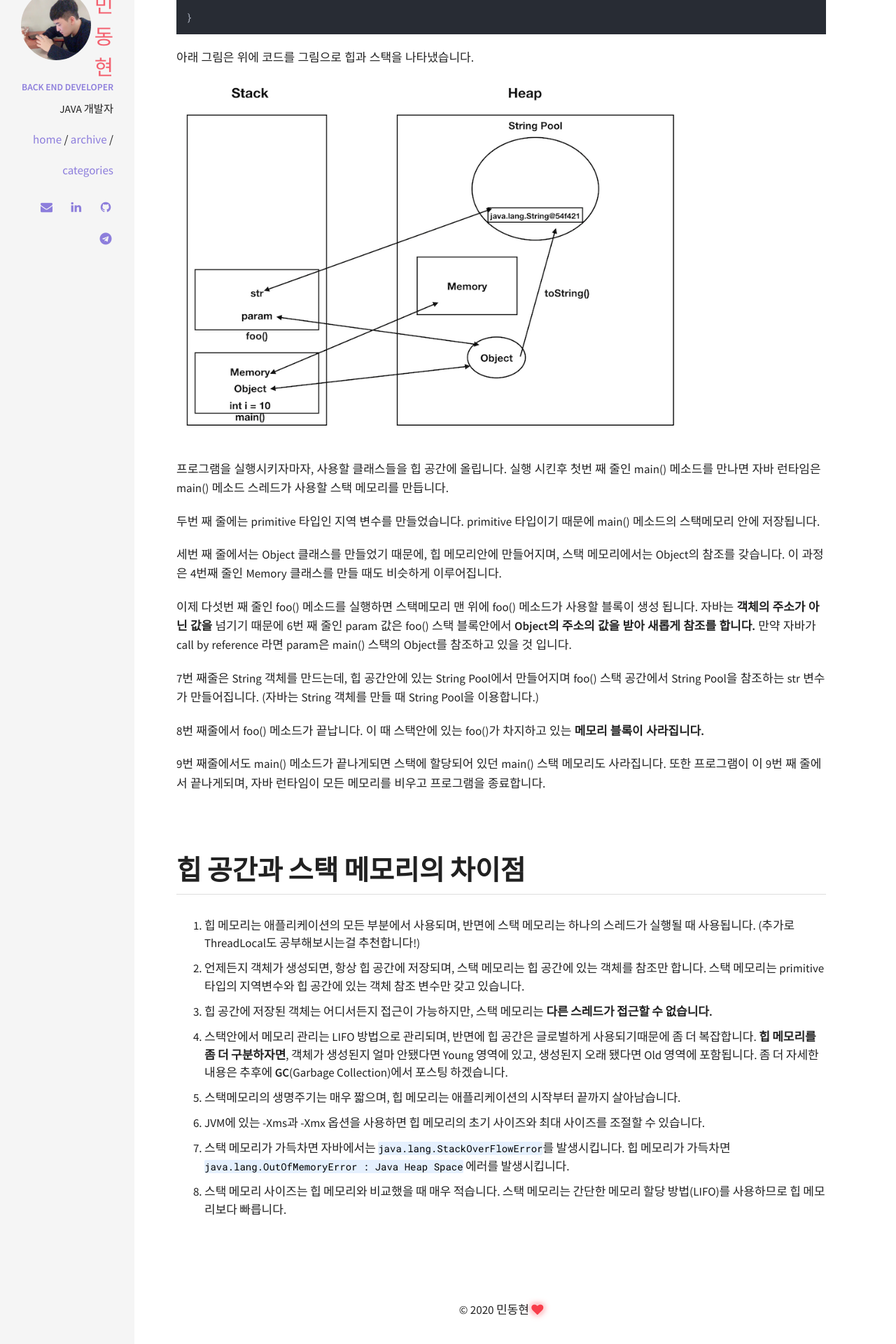
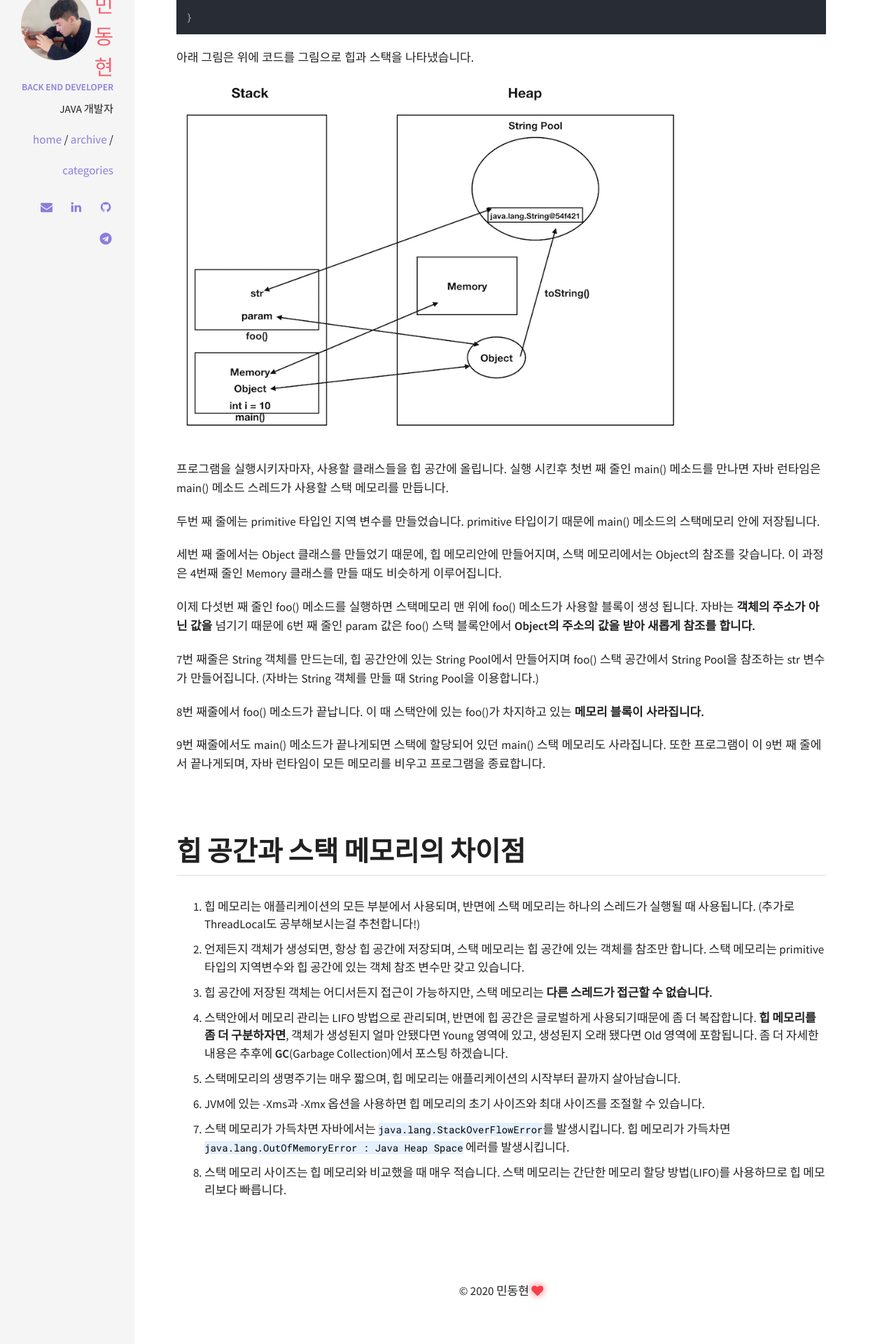
Before and after one commit to DaeAkin/DaeAkin.github.io, a Jekyll site: the page built from _posts/2020-03-29-자바의 Heap과 Stack.md, in a window 1280 px wide. Shown: the part 1507-3427 px from the top of the page at 70% size. Built offline with Jekyll 4.4.1, drawn with Linux system fonts in a browser that asks for light colours; comment, search, counter and statistics services are not loaded.

Commit message:
문단 제거

```diff
--- a/_posts/2020-03-29-자바의 Heap과 Stack.md
+++ b/_posts/2020-03-29-자바의 Heap과 Stack.md
@@ -57,7 +57,7 @@ public class Memory {
 
 세번 째 줄에서는 Object 클래스를 만들었기 때문에, 힙 메모리안에 만들어지며, 스택 메모리에서는 Object의 참조를 갖습니다. 이 과정은 4번째 줄인 Memory 클래스를 만들 때도 비슷하게 이루어집니다.
 
-이제 다섯번 째 줄인 foo() 메소드를 실행하면 스택메모리 맨 위에 foo() 메소드가 사용할 블록이 생성 됩니다. 자바는 **객체의 주소가 아닌 값을** 넘기기 때문에 6번 째 줄인 param 값은 foo() 스택 블록안에서 **Object의 주소의 값을 받아 새롭게 참조를 합니다.** 만약 자바가 call by reference 라면 param은 main() 스택의 Object를 참조하고 있을 것 입니다.
+이제 다섯번 째 줄인 foo() 메소드를 실행하면 스택메모리 맨 위에 foo() 메소드가 사용할 블록이 생성 됩니다. 자바는 **객체의 주소가 아닌 값을** 넘기기 때문에 6번 째 줄인 param 값은 foo() 스택 블록안에서 **Object의 주소의 값을 받아 새롭게 참조를 합니다.**
 
 7번 째줄은 String 객체를 만드는데, 힙 공간안에 있는 String Pool에서 만들어지며 foo() 스택 공간에서 String Pool을 참조하는 str 변수가 만들어집니다. (자바는 String 객체를 만들 때 String Pool을 이용합니다.)
 
```
